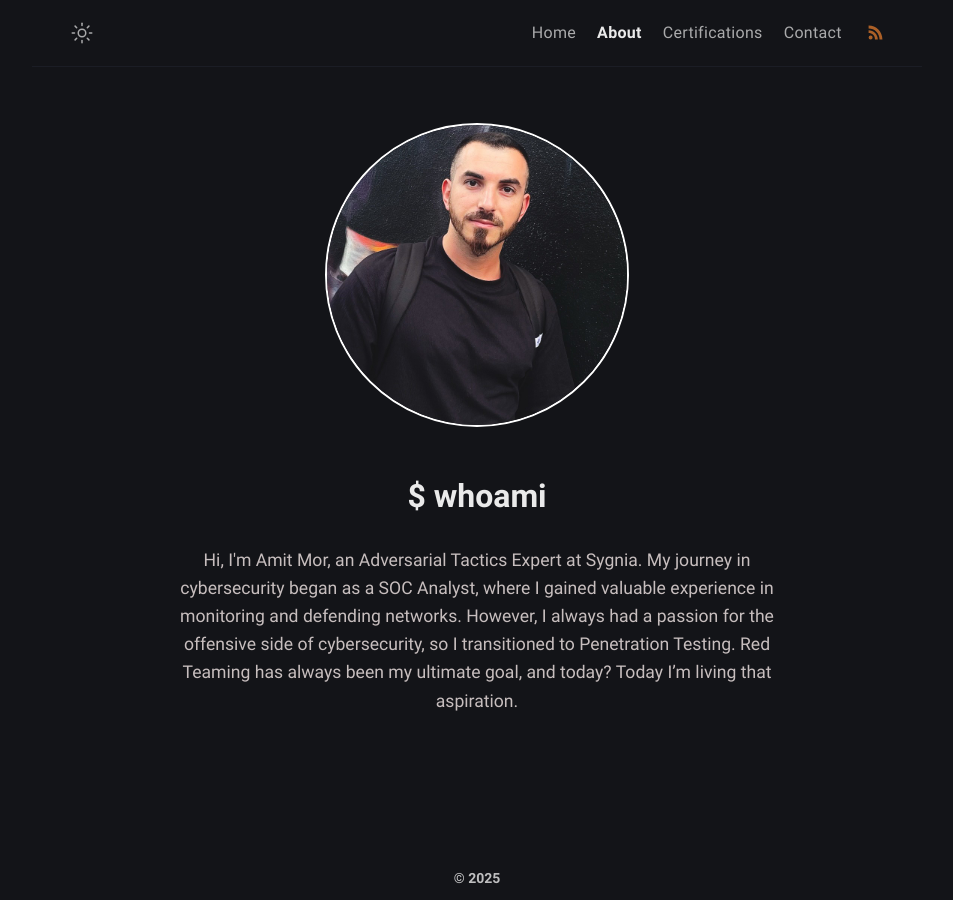
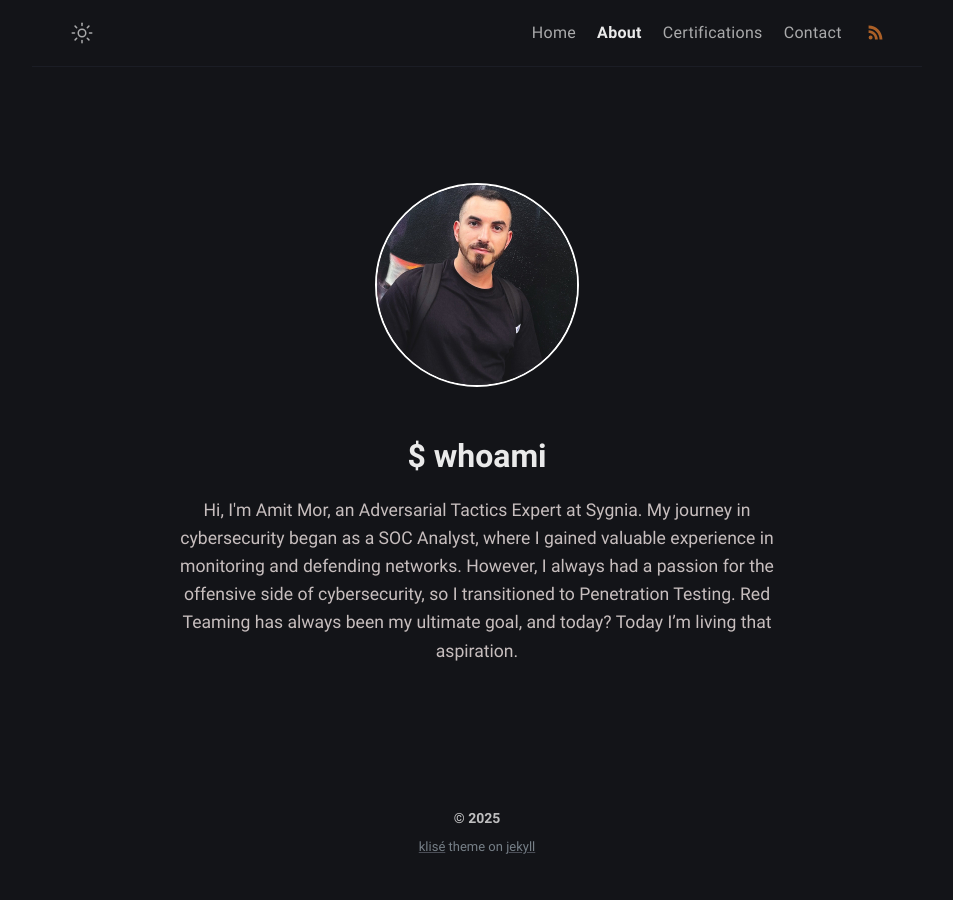
Before and after one commit to Extravenger/extravenger.github.io, a Jekyll site: the page built from about.md, in a window 1280 px wide. Shown: the whole page, without its empty margins (163-1116 px from the left). Built offline with Jekyll 4.4.1, drawn with Linux system fonts in a browser that asks for light colours.

Commit message:
Update about.html

```diff
--- a/_layouts/about.html
+++ b/_layouts/about.html
@@ -29,7 +29,7 @@
   <div class="wrapper">
     <main aria-label="Content">
       <div class="centered-content">
-        <!-- Image with rounded edges -->
+        <!-- Image with fixed size -->
         <img src="https://extravenger.github.io/assets/img/amit.jpg" alt="Profile Image" class="profile-image" />
 
         <!-- Title and description -->
@@ -43,19 +43,20 @@
   </div>
 
   <style>
-    /* No scrolling */
+    /* Prevent scrolling */
     html, body {
       height: 100%;
       margin: 0;
       overflow: hidden;
     }
 
+    /* Wrapper to fix layout height */
     .wrapper {
       display: flex;
       flex-direction: column;
       align-items: center;
       justify-content: center;
-      height: 100vh;
+      height: 100vh;  /* Full viewport height */
       text-align: center;
       padding: 20px;
     }
@@ -85,12 +86,13 @@
       max-width: 600px;
       line-height: 1.6;
       text-align: center;
+      margin: 0; /* Prevent shifting due to text size changes */
     }
 
-    /* Image Styling */
+    /* Image Styling with fixed size */
     .profile-image {
-      max-width: 300px;
-      height: auto;
+      width: 200px;   /* Fixed size */
+      height: 200px;  /* Fixed size */
       margin-bottom: 20px;
       border-radius: 50%;
       border: 2px solid #fff;
```
